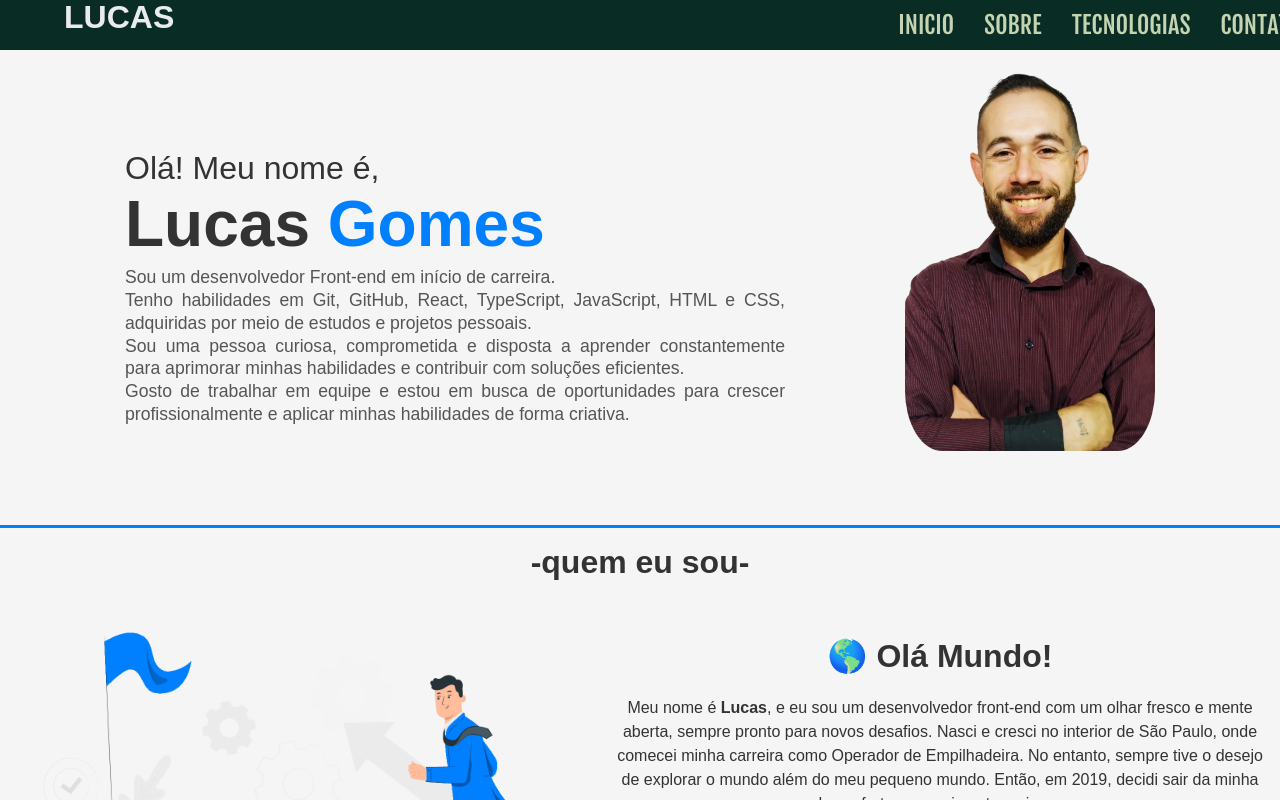
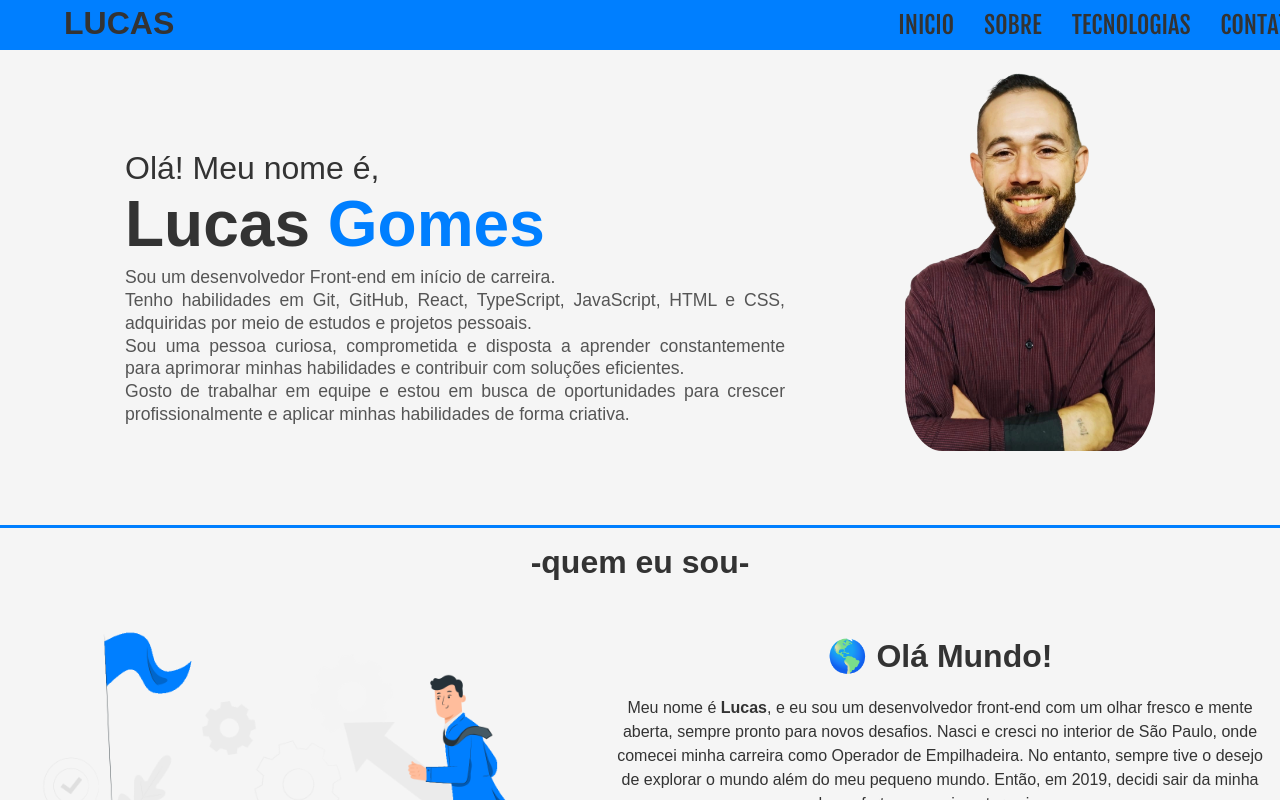
Before and after one commit to lucasccgomes/portfolio-lucas, a React (Vite) app: page / in a window 1280 px wide. Shown: the top 800 px of the page. Built offline with nearby package versions, Linux system fonts and the light colour scheme.

Commit message:
chore(navbar): changes in colors because the palette was changed

```diff
--- a/src/components/Navbar/Navbar.css
+++ b/src/components/Navbar/Navbar.css
@@ -1,5 +1,5 @@
 #navbar{
-    background-color: var(--navbar);
+    background-color: var(--azul);
     display: flex;
     align-items: center;
     position: fixed;
@@ -10,9 +10,10 @@
 }
 
 #navbar h1{
+    margin-top: 12px;
     margin-left: 5%;
     margin-right: 55%;
-    color: rgb(233, 235, 236);
+    color: var(--cinzaescuro);
 }
 
 .nav-itens{
@@ -21,7 +22,7 @@
 
 .navbar a{
     padding: 10px;
-    color: var(--navitens);
+    color: var(--cinzaescuro);
     text-decoration: none;
     font-family: "FjallaOne";
     font-size: 1.5em;
@@ -30,8 +31,8 @@
 }
 
 .navbar a:hover{
-    color: #ffff;
-    background-color: var(--musgo);
+    color: var(--cinzaescuro);
+    background-color: var(--azulsec);
 }
 
 .navbar a:active{
```
